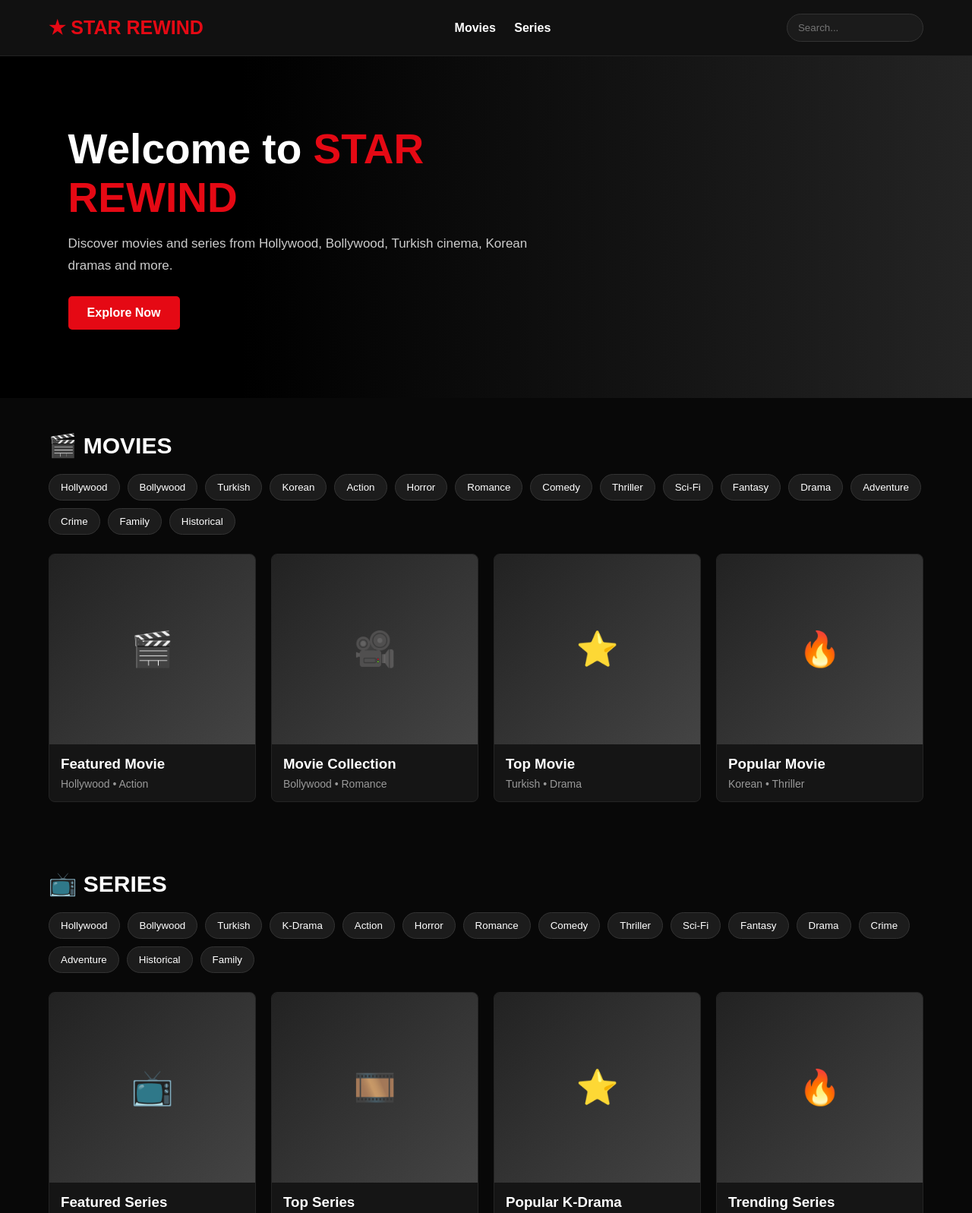
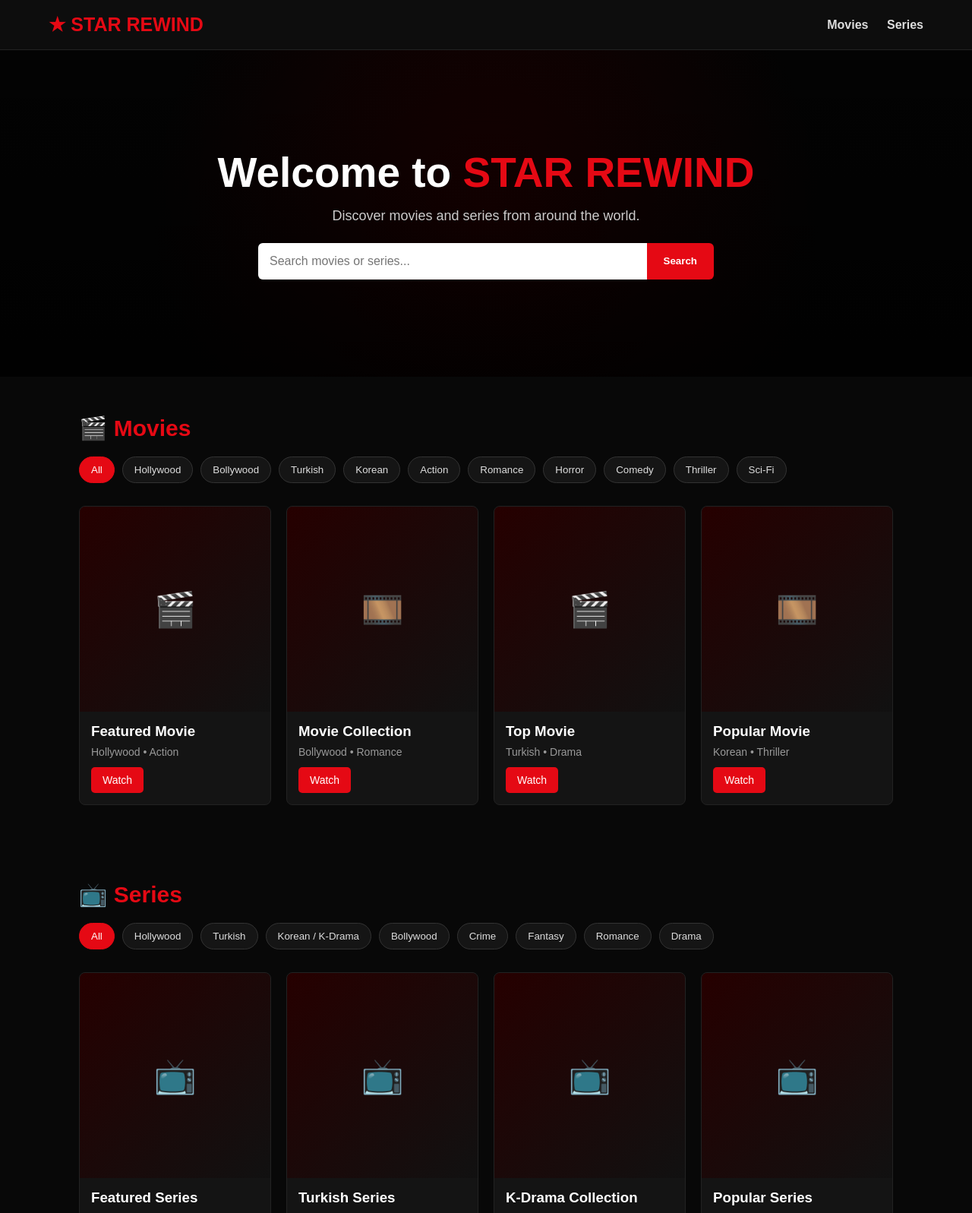
Before and after one commit to starrewindET/Star-Rewind-ET, a plain HTML site: page index.html in a window 1280 px wide. Shown: the top 1597 px of the page at 76% size. Drawn offline with Linux system fonts and the light colour scheme.

Commit message:
Update index.html

```diff
--- a/index.html
+++ b/index.html
@@ -6,200 +6,252 @@
 <title>STAR REWIND</title>
 
 <style>
-* {
-  box-sizing: border-box;
-  margin: 0;
-  padding: 0;
+*{
+    margin:0;
+    padding:0;
+    box-sizing:border-box;
 }
 
-body {
-  font-family: Arial, sans-serif;
-  background: #080808;
-  color: white;
+body{
+    font-family:Arial,Helvetica,sans-serif;
+    background:#080808;
+    color:white;
 }
 
-header {
-  background: #111;
-  padding: 18px 5%;
-  display: flex;
-  align-items: center;
-  justify-content: space-between;
-  position: sticky;
-  top: 0;
-  z-index: 100;
-  border-bottom: 1px solid #222;
+header{
+    background:#0d0d0d;
+    border-bottom:1px solid #222;
+    padding:18px 5%;
+    position:sticky;
+    top:0;
+    z-index:100;
 }
 
-.logo {
-  font-size: 25px;
-  font-weight: bold;
-  color: #e50914;
+.navbar{
+    max-width:1200px;
+    margin:auto;
+    display:flex;
+    align-items:center;
+    justify-content:space-between;
+    gap:20px;
 }
 
-nav a {
-  color: white;
-  text-decoration: none;
-  margin-left: 20px;
-  font-weight: bold;
+.logo{
+    color:#e50914;
+    font-size:25px;
+    font-weight:bold;
+    white-space:nowrap;
 }
 
-nav a:hover {
-  color: #e50914;
+nav a{
+    color:#ddd;
+    text-decoration:none;
+    margin-left:20px;
+    font-weight:bold;
 }
 
-.search {
-  padding: 10px 14px;
-  border-radius: 20px;
-  border: 1px solid #333;
-  background: #1b1b1b;
-  color: white;
-  width: 180px;
+nav a:hover{
+    color:#e50914;
 }
 
-.hero {
-  min-height: 430px;
-  padding: 90px 7%;
-  display: flex;
-  align-items: center;
-  background: linear-gradient(90deg, #000 25%, #151515 70%, #242424);
+.hero{
+    min-height:430px;
+    display:flex;
+    align-items:center;
+    justify-content:center;
+    text-align:center;
+    padding:60px 20px;
+    background:
+    linear-gradient(rgba(0,0,0,.65),rgba(0,0,0,.9)),
+    radial-gradient(circle at center,#4b0000,#080808 65%);
 }
 
-.hero-content {
-  max-width: 650px;
+.hero h1{
+    font-size:55px;
+    margin-bottom:15px;
 }
 
-.hero h1 {
-  font-size: 55px;
-  margin-bottom: 15px;
+.hero h1 span{
+    color:#e50914;
 }
 
-.hero h1 span {
-  color: #e50914;
+.hero p{
+    color:#ccc;
+    font-size:18px;
+    margin-bottom:25px;
 }
 
-.hero p {
-  color: #ccc;
-  line-height: 1.7;
-  font-size: 17px;
-  margin-bottom: 25px;
+.search{
+    width:100%;
+    max-width:600px;
+    margin:auto;
+    display:flex;
 }
 
-.button {
-  display: inline-block;
-  background: #e50914;
-  color: white;
-  padding: 13px 25px;
-  border-radius: 5px;
-  text-decoration: none;
-  font-weight: bold;
+.search input{
+    flex:1;
+    padding:15px;
+    border:none;
+    outline:none;
+    background:white;
+    color:#111;
+    font-size:16px;
+    border-radius:6px 0 0 6px;
 }
 
-section {
-  padding: 45px 5%;
+.search button{
+    border:none;
+    background:#e50914;
+    color:white;
+    padding:0 22px;
+    font-weight:bold;
+    border-radius:0 6px 6px 0;
 }
 
-.section-title {
-  font-size: 30px;
-  margin-bottom: 20px;
+.container{
+    max-width:1200px;
+    margin:auto;
+    padding:50px 5%;
 }
 
-.categories {
-  display: flex;
-  gap: 10px;
-  flex-wrap: wrap;
-  margin-bottom: 25px;
+.section-title{
+    font-size:30px;
+    margin-bottom:20px;
 }
 
-.category {
-  background: #1c1c1c;
-  border: 1px solid #333;
-  color: white;
-  padding: 9px 15px;
-  border-radius: 20px;
-  cursor: pointer;
+.section-title span{
+    color:#e50914;
 }
 
-.category:hover {
-  background: #e50914;
-  border-color: #e50914;
+.categories{
+    display:flex;
+    flex-wrap:wrap;
+    gap:10px;
+    margin-bottom:30px;
 }
 
-.movies {
-  display: grid;
-  grid-template-columns: repeat(auto-fit, minmax(180px, 1fr));
-  gap: 20px;
+.category{
+    border:1px solid #333;
+    background:#151515;
+    color:#ddd;
+    padding:9px 15px;
+    border-radius:20px;
+    cursor:pointer;
 }
 
-.card {
-  background: #151515;
-  border-radius: 8px;
-  overflow: hidden;
-  border: 1px solid #242424;
-  transition: transform 0.2s;
+.category:hover,
+.category.active{
+    background:#e50914;
+    color:white;
+    border-color:#e50914;
 }
 
-.card:hover {
-  transform: translateY(-5px);
+.cards{
+    display:grid;
+    grid-template-columns:repeat(4,1fr);
+    gap:20px;
 }
 
-.poster {
-  height: 250px;
-  background: linear-gradient(135deg, #222, #444);
-  display: flex;
-  align-items: center;
-  justify-content: center;
-  color: #aaa;
-  font-size: 45px;
+.card{
+    background:#141414;
+    border-radius:8px;
+    overflow:hidden;
+    border:1px solid #222;
+    transition:.25s;
 }
 
-.card-info {
-  padding: 15px;
+.card:hover{
+    transform:translateY(-5px);
+    border-color:#e50914;
 }
 
-.card-info h3 {
-  margin-bottom: 7px;
+.poster{
+    height:270px;
+    display:flex;
+    align-items:center;
+    justify-content:center;
+    background:
+    linear-gradient(135deg,#260000,#111);
+    color:#777;
+    font-size:45px;
 }
 
-.card-info p {
-  color: #999;
-  font-size: 14px;
+.card-info{
+    padding:15px;
 }
 
-footer {
-  text-align: center;
-  padding: 35px;
-  background: #111;
-  color: #777;
-  margin-top: 30px;
+.card-info h3{
+    margin-bottom:8px;
 }
 
-@media (max-width: 700px) {
-  header {
-    flex-wrap: wrap;
-    gap: 15px;
+.card-info p{
+    color:#999;
+    font-size:14px;
 }
 
-  nav {
-    order: 3;
-    width: 100%;
+.watch{
+    display:inline-block;
+    margin-top:12px;
+    padding:9px 15px;
+    background:#e50914;
+    color:white;
+    text-decoration:none;
+    border-radius:5px;
+    font-size:14px;
 }
 
-  nav a {
-    margin-right: 15px;
-    margin-left: 0;
+.hidden{
+    display:none;
 }
 
-  .search {
-    width: 150px;
+footer{
+    text-align:center;
+    padding:35px 20px;
+    background:#050505;
+    border-top:1px solid #222;
+    color:#777;
 }
 
-  .hero {
-    min-height: 380px;
-    padding: 60px 7%;
+@media(max-width:900px){
+    .cards{
+        grid-template-columns:repeat(3,1fr);
+    }
 }
 
-  .hero h1 {
-    font-size: 40px;
+@media(max-width:650px){
+    .navbar{
+        flex-direction:column;
+    }
+
+    nav a{
+        margin:0 8px;
+    }
+
+    .hero h1{
+        font-size:40px;
+    }
+
+    .cards{
+        grid-template-columns:repeat(2,1fr);
+        gap:12px;
+    }
+
+    .poster{
+        height:220px;
+    }
+
+    .container{
+        padding:35px 4%;
+    }
+}
+
+@media(max-width:400px){
+    .cards{
+        grid-template-columns:1fr 1fr;
+    }
+
+    .poster{
+        height:190px;
     }
 }
 </style>
@@ -208,6 +260,8 @@ footer {
 <body>
 
 <header>
+<div class="navbar">
+
 <div class="logo">★ STAR REWIND</div>
 
 <nav>
@@ -215,142 +269,233 @@ footer {
 <a href="#series">Series</a>
 </nav>
 
-  <input class="search" type="text" placeholder="Search...">
+</div>
 </header>
 
-<div class="hero">
-  <div class="hero-content">
+
+<section class="hero">
+
+<div>
+
 <h1>Welcome to <span>STAR REWIND</span></h1>
-    <p>
-      Discover movies and series from Hollywood, Bollywood, Turkish cinema,
-      Korean dramas and more.
-    </p>
-    <a class="button" href="#movies">Explore Now</a>
-  </div>
+
+<p>Discover movies and series from around the world.</p>
+
+<div class="search">
+<input id="searchInput" type="text" placeholder="Search movies or series...">
+<button onclick="searchContent()">Search</button>
 </div>
 
-<section id="movies">
-  <h2 class="section-title">🎬 MOVIES</h2>
+</div>
+
+</section>
+
+
+<!-- MOVIES -->
+
+<section class="container" id="movies">
+
+<h2 class="section-title">🎬 <span>Movies</span></h2>
 
 <div class="categories">
-    <button class="category">Hollywood</button>
-    <button class="category">Bollywood</button>
-    <button class="category">Turkish</button>
-    <button class="category">Korean</button>
-    <button class="category">Action</button>
-    <button class="category">Horror</button>
-    <button class="category">Romance</button>
-    <button class="category">Comedy</button>
-    <button class="category">Thriller</button>
-    <button class="category">Sci-Fi</button>
-    <button class="category">Fantasy</button>
-    <button class="category">Drama</button>
-    <button class="category">Adventure</button>
-    <button class="category">Crime</button>
-    <button class="category">Family</button>
-    <button class="category">Historical</button>
+
+<button class="category active" onclick="filterMovies('all',this)">All</button>
+<button class="category" onclick="filterMovies('Hollywood',this)">Hollywood</button>
+<button class="category" onclick="filterMovies('Bollywood',this)">Bollywood</button>
+<button class="category" onclick="filterMovies('Turkish',this)">Turkish</button>
+<button class="category" onclick="filterMovies('Korean',this)">Korean</button>
+<button class="category" onclick="filterMovies('Action',this)">Action</button>
+<button class="category" onclick="filterMovies('Romance',this)">Romance</button>
+<button class="category" onclick="filterMovies('Horror',this)">Horror</button>
+<button class="category" onclick="filterMovies('Comedy',this)">Comedy</button>
+<button class="category" onclick="filterMovies('Thriller',this)">Thriller</button>
+<button class="category" onclick="filterMovies('Sci-Fi',this)">Sci-Fi</button>
+
 </div>
 
-  <div class="movies">
 
-    <div class="card">
+<div class="cards" id="movieCards">
+
+<div class="card" data-type="Hollywood Action">
 <div class="poster">🎬</div>
 <div class="card-info">
 <h3>Featured Movie</h3>
 <p>Hollywood • Action</p>
+<a href="#" class="watch">Watch</a>
 </div>
 </div>
 
-    <div class="card">
-      <div class="poster">🎥</div>
+<div class="card" data-type="Bollywood Romance">
+<div class="poster">🎞️</div>
 <div class="card-info">
 <h3>Movie Collection</h3>
 <p>Bollywood • Romance</p>
+<a href="#" class="watch">Watch</a>
 </div>
 </div>
 
-    <div class="card">
-      <div class="poster">⭐</div>
+<div class="card" data-type="Turkish Drama">
+<div class="poster">🎬</div>
 <div class="card-info">
 <h3>Top Movie</h3>
 <p>Turkish • Drama</p>
+<a href="#" class="watch">Watch</a>
 </div>
 </div>
 
-    <div class="card">
-      <div class="poster">🔥</div>
+<div class="card" data-type="Korean Thriller">
+<div class="poster">🎞️</div>
 <div class="card-info">
 <h3>Popular Movie</h3>
 <p>Korean • Thriller</p>
+<a href="#" class="watch">Watch</a>
 </div>
 </div>
 
 </div>
 </section>
 
-<section id="series">
-  <h2 class="section-title">📺 SERIES</h2>
+
+<!-- SERIES -->
+
+<section class="container" id="series">
+
+<h2 class="section-title">📺 <span>Series</span></h2>
 
 <div class="categories">
-    <button class="category">Hollywood</button>
-    <button class="category">Bollywood</button>
-    <button class="category">Turkish</button>
-    <button class="category">K-Drama</button>
-    <button class="category">Action</button>
-    <button class="category">Horror</button>
-    <button class="category">Romance</button>
-    <button class="category">Comedy</button>
-    <button class="category">Thriller</button>
-    <button class="category">Sci-Fi</button>
-    <button class="category">Fantasy</button>
-    <button class="category">Drama</button>
-    <button class="category">Crime</button>
-    <button class="category">Adventure</button>
-    <button class="category">Historical</button>
-    <button class="category">Family</button>
+
+<button class="category active" onclick="filterSeries('all',this)">All</button>
+<button class="category" onclick="filterSeries('Hollywood',this)">Hollywood</button>
+<button class="category" onclick="filterSeries('Turkish',this)">Turkish</button>
+<button class="category" onclick="filterSeries('Korean',this)">Korean / K-Drama</button>
+<button class="category" onclick="filterSeries('Bollywood',this)">Bollywood</button>
+<button class="category" onclick="filterSeries('Crime',this)">Crime</button>
+<button class="category" onclick="filterSeries('Fantasy',this)">Fantasy</button>
+<button class="category" onclick="filterSeries('Romance',this)">Romance</button>
+<button class="category" onclick="filterSeries('Drama',this)">Drama</button>
+
 </div>
 
-  <div class="movies">
 
-    <div class="card">
+<div class="cards" id="seriesCards">
+
+<div class="card" data-type="Hollywood Crime">
 <div class="poster">📺</div>
 <div class="card-info">
 <h3>Featured Series</h3>
-        <p>Hollywood • Drama</p>
+<p>Hollywood • Crime</p>
+<a href="#" class="watch">Watch</a>
 </div>
 </div>
 
-    <div class="card">
-      <div class="poster">🎞️</div>
+<div class="card" data-type="Turkish Romance">
+<div class="poster">📺</div>
 <div class="card-info">
-        <h3>Top Series</h3>
+<h3>Turkish Series</h3>
 <p>Turkish • Romance</p>
+<a href="#" class="watch">Watch</a>
 </div>
 </div>
 
-    <div class="card">
-      <div class="poster">⭐</div>
+<div class="card" data-type="Korean Drama">
+<div class="poster">📺</div>
 <div class="card-info">
-        <h3>Popular K-Drama</h3>
+<h3>K-Drama Collection</h3>
 <p>Korean • Drama</p>
+<a href="#" class="watch">Watch</a>
 </div>
 </div>
 
-    <div class="card">
-      <div class="poster">🔥</div>
+<div class="card" data-type="Hollywood Fantasy">
+<div class="poster">📺</div>
 <div class="card-info">
-        <h3>Trending Series</h3>
-        <p>Action • Thriller</p>
+<h3>Popular Series</h3>
+<p>Hollywood • Fantasy</p>
+<a href="#" class="watch">Watch</a>
 </div>
 </div>
 
 </div>
 </section>
 
+
 <footer>
 <p>© 2026 STAR REWIND. All rights reserved.</p>
 <p>Movies • Series • Entertainment</p>
 </footer>
 
+
+<script>
+
+function filterMovies(category,button){
+
+const buttons = button.parentElement.querySelectorAll(".category");
+
+buttons.forEach(b => b.classList.remove("active"));
+button.classList.add("active");
+
+const cards = document.querySelectorAll("#movieCards .card");
+
+cards.forEach(card => {
+
+if(category === "all" || card.dataset.type.includes(category)){
+card.classList.remove("hidden");
+}else{
+card.classList.add("hidden");
+}
+
+});
+
+}
+
+
+function filterSeries(category,button){
+
+const buttons = button.parentElement.querySelectorAll(".category");
+
+buttons.forEach(b => b.classList.remove("active"));
+button.classList.add("active");
+
+const cards = document.querySelectorAll("#seriesCards .card");
+
+cards.forEach(card => {
+
+if(category === "all" || card.dataset.type.includes(category)){
+card.classList.remove("hidden");
+}else{
+card.classList.add("hidden");
+}
+
+});
+
+}
+
+
+function searchContent(){
+
+const search = document
+.getElementById("searchInput")
+.value
+.toLowerCase()
+.trim();
+
+const cards = document.querySelectorAll(".card");
+
+cards.forEach(card => {
+
+const text = card.innerText.toLowerCase();
+
+if(search === "" || text.includes(search)){
+card.classList.remove("hidden");
+}else{
+card.classList.add("hidden");
+}
+
+});
+
+}
+
+</script>
+
 </body>
 </html>
```
Lines whose indentation alone changed are shown as unchanged.
